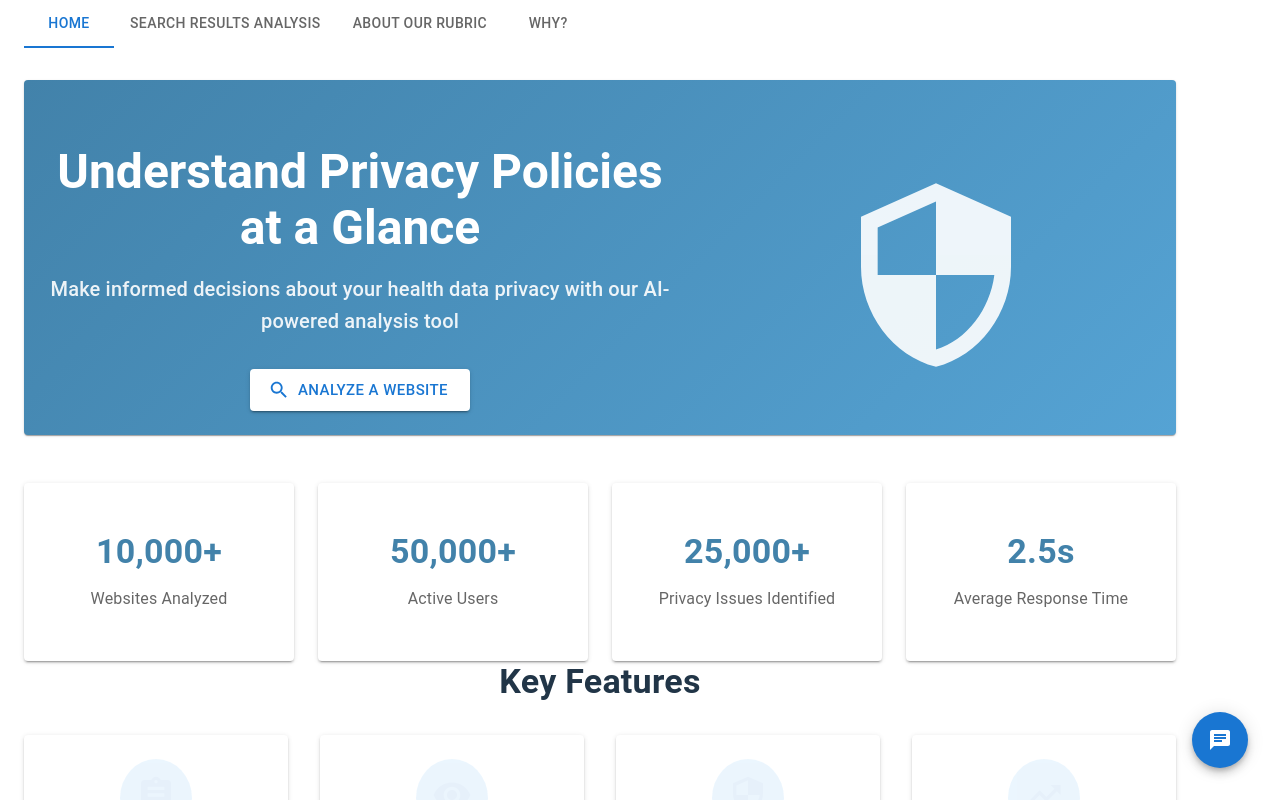
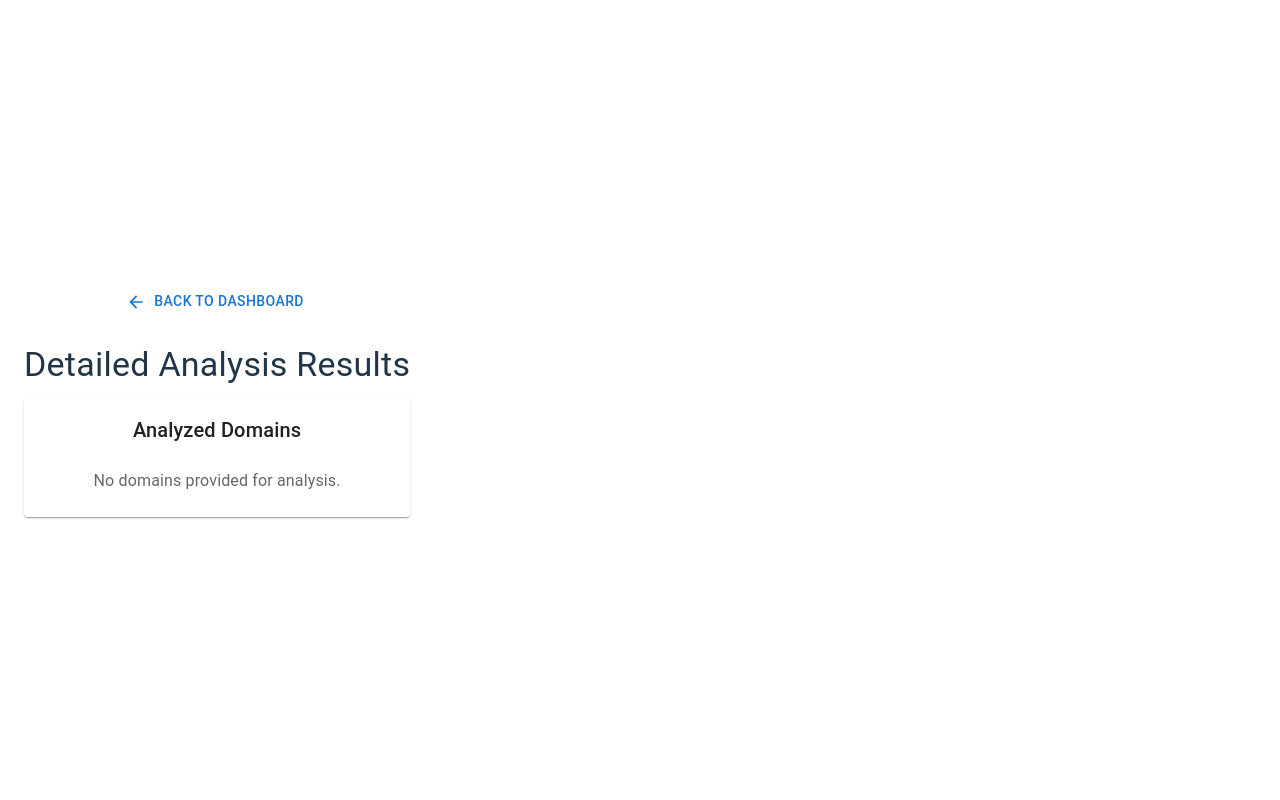
Before and after one commit to premradhakrishnan/PrivacyLensApp, a React (Vite) app: page /detailed-results in a window 1280 px wide. Shown: the top 800 px of the page. Built offline with nearby package versions, Linux system fonts and the light colour scheme.

Commit message:
v2 layout

```diff
--- a/index.html
+++ b/index.html
@@ -7,6 +7,7 @@
     <title>Privacy Lens - When privacy deserves a closer look</title>
   </head>
   <body>
+
     <div id="root"></div>
     <script type="module" src="/src/main.jsx"></script>
   </body>
--- a/package.json
+++ b/package.json
@@ -16,6 +16,7 @@
     "@mui/material": "^6.4.3",
     "react": "^18.3.1",
     "react-dom": "^18.3.1",
+    "react-router-dom": "^6.22.1",
     "recharts": "^2.15.1"
   },
   "devDependencies": {
--- a/src/App.jsx
+++ b/src/App.jsx
@@ -1,11 +1,16 @@
-import "react";
+// App.jsx
+import { BrowserRouter as Router, Routes, Route } from 'react-router-dom';
 import PrivacyDashboard from "./PrivacyDashboard";
+import DetailedResults from "./components/DetailedResults";
 
 const App = () => {
     return (
-        <div>
-            <PrivacyDashboard />
-        </div>
+        <Router>
+            <Routes>
+                <Route path="/" element={<PrivacyDashboard />} />
+                <Route path="/detailed-results" element={<DetailedResults />} />
+            </Routes>
+        </Router>
     );
 };
 
--- a/src/PrivacyDashboard.jsx
+++ b/src/PrivacyDashboard.jsx
@@ -25,6 +25,7 @@ import StatsSection from './components/StatsSection';
 import FeaturesSection from './components/FeaturesSection';
 import ChatWindow from './components/ChatWindow';
 import SearchSection from './components/SearchSection';
+import { Link } from 'react-router-dom';
 
 const PrivacyDashboard = () => {
   // State management
@@ -117,6 +118,8 @@ const PrivacyDashboard = () => {
     }
   };
 
+
+
   // Chat message handler
   const sendMessage = (e) => {
     e.preventDefault();
@@ -135,7 +138,24 @@ const PrivacyDashboard = () => {
 
   return (
     <Container maxWidth="lg">
-      <Box sx={{ width: '100%' }}>
+        {/* Banner Image */}
+      <Box
+        sx={{
+          width: '80%',
+          position: 'relative',
+          mb: 4,
+          '& img': {
+            width: '80%',
+          }
+        }}
+      >
+        <img
+          src="/src/assets/pl_banner.png"
+          alt="Privacy Dashboard Banner"
+        />
+
+      </Box>
+      <Box sx={{ width: '100%', textAlign: 'center' }}>
         {/* Navigation Tabs */}
         <Tabs
           value={tabValue}
--- /dev/null
+++ b/src/components/DetailedResults.jsx
@@ -0,0 +1,79 @@
+// components/DetailedResults.jsx
+import React, { useEffect, useState } from 'react';
+import { useSearchParams, useNavigate } from 'react-router-dom';
+import {
+    Container,
+    Box,
+    Typography,
+    Card,
+    CardContent,
+    List,
+    ListItem,
+    ListItemText,
+    Button,
+    CircularProgress
+} from '@mui/material';
+import { ArrowBack } from '@mui/icons-material';
+
+const DetailedResults = () => {
+    const [searchParams] = useSearchParams();
+    const [domains, setDomains] = useState([]);
+    const [isLoading, setIsLoading] = useState(true);
+    const navigate = useNavigate();
+
+    useEffect(() => {
+        // Get all domains from URL parameters
+        const domainParams = searchParams.getAll('domains[]');
+        setDomains(domainParams);
+        setIsLoading(false);
+    }, [searchParams]);
+
+    return (
+        <Container maxWidth="lg">
+            <Box sx={{ py: 4 }}>
+                <Button
+                    startIcon={<ArrowBack />}
+                    onClick={() => navigate('/')}
+                    sx={{ mb: 3 }}
+                >
+                    Back to Dashboard
+                </Button>
+
+                <Typography variant="h4" gutterBottom>
+                    Detailed Analysis Results
+                </Typography>
+
+                {isLoading ? (
+                    <Box sx={{ display: 'flex', justifyContent: 'center', py: 4 }}>
+                        <CircularProgress />
+                    </Box>
+                ) : (
+                    <Card>
+                        <CardContent>
+                            <Typography variant="h6" gutterBottom>
+                                Analyzed Domains
+                            </Typography>
+                            <List>
+                                {domains.map((domain, index) => (
+                                    <ListItem key={index} divider={index !== domains.length - 1}>
+                                        <ListItemText
+                                            primary={domain}
+                                            secondary="Click for detailed analysis"
+                                        />
+                                    </ListItem>
+                                ))}
+                            </List>
+                            {domains.length === 0 && (
+                                <Typography color="text.secondary">
+                                    No domains provided for analysis.
+                                </Typography>
+                            )}
+                        </CardContent>
+                    </Card>
+                )}
+            </Box>
+        </Container>
+    );
+};
+
+export default DetailedResults;
--- a/src/components/FeaturesSection.jsx
+++ b/src/components/FeaturesSection.jsx
@@ -4,7 +4,7 @@ import { Grid, Paper, Typography, Box } from '@mui/material';
 
 const FeaturesSection = ({ features }) => (
   <>
-    <Typography variant="h4" gutterBottom sx={{ mb: 4, fontWeight: 'bold' }}>
+    <Typography variant="h4" gutterBottom sx={{ mb: 4, mt:4, fontWeight: 'bold' }}>
       Key Features
     </Typography>
     <Grid container spacing={4} sx={{ mb: 8 }}>
--- a/src/components/SearchSection.jsx
+++ b/src/components/SearchSection.jsx
@@ -21,6 +21,7 @@ import {
   Legend,
   ResponsiveContainer
 } from 'recharts';
+import { Link } from 'react-router-dom';
 
 const SearchSection = ({
   searchQuery,
@@ -51,6 +52,8 @@ const SearchSection = ({
       {error && <Alert severity="error">Website not found or incorrect input</Alert>}
     </Box>
 
+
+
     <Card>
       <CardHeader title="Privacy Policy Analysis Results" />
       <CardContent>
@@ -71,6 +74,16 @@ const SearchSection = ({
         </Box>
       </CardContent>
     </Card>
+
+    <Button
+    component={Link}
+    to="/detailed-results"
+    variant="contained"
+    color="secondary"
+    sx={{ mt: 2 }}
+  >
+    View Detailed Results
+  </Button>
 
     {/* Historical Performance Chart */}
     <Card sx={{ mt: 4 }}>
--- a/src/components/StatsSection.jsx
+++ b/src/components/StatsSection.jsx
@@ -16,7 +16,8 @@ const StatsSection = ({ stats }) => (
             flexDirection: 'column',
             justifyContent: 'center',
             transition: 'transform 0.2s',
-            '&:hover': { transform: 'translateY(-4px)' }
+            '&:hover': { transform: 'translateY(-4px)' },
+            padding: '10px'
           }}
         >
           <Typography variant="h4" color="primary" gutterBottom fontWeight="bold">
```
Also changed, not shown: src/assets/pl_banner.png (added), 1 other file (tests, documents, lock files or other folders).
